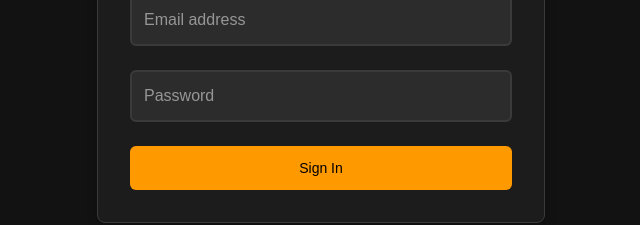
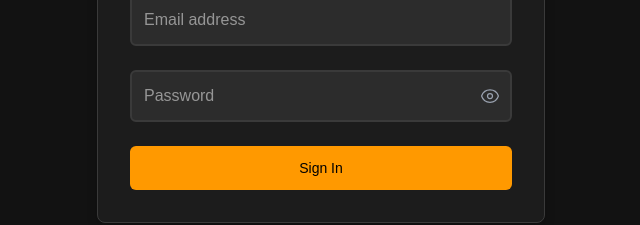
Before and after one commit to Mohitmk3009/raamya_admin, a Next.js app: page /admin/login in a window 1280 px wide. Shown: the part 358-583 px from the top of the page, without its empty margins (319-959 px from the left). Built offline with nearby package versions, Linux system fonts and the light colour scheme; no server answers.

Commit message:
login issue solved

```diff
--- a/src/app/admin/login/page.tsx
+++ b/src/app/admin/login/page.tsx
@@ -7,24 +7,23 @@ export default function AdminLoginPage() {
     const [formData, setFormData] = useState({ email: '', password: '' });
     const [error, setError] = useState('');
     const [loading, setLoading] = useState(false);
+    // 1. Add state to manage password visibility
+    const [passwordVisible, setPasswordVisible] = useState(false);
     const router = useRouter();
     const { login } = useAuth();
 
-    // FIX 1: Changed 'any' to the specific event type for an input element.
     const handleChange = (e: React.ChangeEvent<HTMLInputElement>) => {
         setFormData({ ...formData, [e.target.name]: e.target.value });
     };
 
-    // FIX 2: Changed 'any' to the specific event type for a form element.
     const handleSubmit = async (e: React.FormEvent<HTMLFormElement>) => {
         e.preventDefault();
         setError('');
         setLoading(true);
         try {
             await login(formData.email, formData.password);
-            router.push('/admin/dashboard'); // Redirect on success
-        } catch (err: unknown) { // FIX 3: Changed 'any' to 'unknown' for better type safety.
-            // Check if the error is an actual Error object before accessing .message
+            router.push('/admin/dashboard');
+        } catch (err: unknown) {
             if (err instanceof Error) {
                 setError(err.message);
             } else {
@@ -33,6 +32,11 @@ export default function AdminLoginPage() {
         } finally {
             setLoading(false);
         }
+    };
+
+    // 2. Function to toggle the password visibility state
+    const togglePasswordVisibility = () => {
+        setPasswordVisible(!passwordVisible);
     };
 
     return (
@@ -44,7 +48,40 @@ export default function AdminLoginPage() {
                 </div>
                 <form className="mt-8 space-y-6" onSubmit={handleSubmit}>
                     <input name="email" type="email" required value={formData.email} onChange={handleChange} className="w-full px-3 py-3 border-2 border-[#3A3A3A] bg-[#2C2C2C] text-white rounded-md" placeholder="Email address" />
-                    <input name="password" type="password" required value={formData.password} onChange={handleChange} className="w-full px-3 py-3 border-2 border-[#3A3A3A] bg-[#2C2C2C] text-white rounded-md" placeholder="Password" />
+
+                    {/* 3. Wrap the password input and button in a relative container */}
+                    <div className="relative">
+                        <input
+                            name="password"
+                            // 4. Set the input type based on the state
+                            type={passwordVisible ? "text" : "password"}
+                            required
+                            value={formData.password}
+                            onChange={handleChange}
+                            className="w-full px-3 py-3 border-2 border-[#3A3A3A] bg-[#2C2C2C] text-white rounded-md"
+                            placeholder="Password"
+                        />
+                        {/* 5. The toggle button with the eye icon */}
+                        <button
+                            type="button"
+                            onClick={togglePasswordVisibility}
+                            className="absolute inset-y-0 right-0 flex items-center pr-3 text-gray-400 hover:text-gray-200"
+                        >
+                            {passwordVisible ? (
+                                // Eye-slashed icon (password is visible)
+                                <svg xmlns="http://www.w3.org/2000/svg" fill="none" viewBox="0 0 24 24" strokeWidth={1.5} stroke="currentColor" className="w-5 h-5">
+                                    <path strokeLinecap="round" strokeLinejoin="round" d="M3.98 8.223A10.477 10.477 0 001.934 12C3.226 16.338 7.244 19.5 12 19.5c.993 0 1.953-.138 2.863-.395M6.228 6.228A10.45 10.45 0 0112 4.5c4.756 0 8.773 3.162 10.065 7.498a10.523 10.523 0 01-4.293 5.774M6.228 6.228L3 3m3.228 3.228l3.65 3.65m7.894 7.894L21 21m-3.228-3.228l-3.65-3.65m0 0a3 3 0 10-4.243-4.243m4.243 4.243L9.75 9.75" />
+                                </svg>
+                            ) : (
+                                // Eye icon (password is hidden)
+                                <svg xmlns="http://www.w3.org/2000/svg" fill="none" viewBox="0 0 24 24" strokeWidth={1.5} stroke="currentColor" className="w-5 h-5">
+                                    <path strokeLinecap="round" strokeLinejoin="round" d="M2.036 12.322a1.012 1.012 0 010-.639C3.423 7.51 7.36 4.5 12 4.5c4.638 0 8.573 3.007 9.963 7.178.07.207.07.431 0 .639C20.577 16.49 16.64 19.5 12 19.5s-8.573-3.007-9.963-7.178z" />
+                                    <path strokeLinecap="round" strokeLinejoin="round" d="M15 12a3 3 0 11-6 0 3 3 0 016 0z" />
+                                </svg>
+                            )}
+                        </button>
+                    </div>
+
                     {error && <div className="text-center p-3 bg-red-500/10 rounded-md"><p className="text-sm text-red-400">{error}</p></div>}
                     <button type="submit" disabled={loading} className="w-full flex justify-center py-3 px-4 text-sm font-medium rounded-md text-black bg-[#FF9900] hover:bg-opacity-90 disabled:bg-gray-500">{loading ? 'Signing In...' : 'Sign In'}</button>
                 </form>
--- a/src/app/context/AuthContext.jsx
+++ b/src/app/context/AuthContext.jsx
@@ -23,16 +23,31 @@ export const AuthProvider = ({ children }) => {
             headers: { 'Content-Type': 'application/json' },
             body: JSON.stringify({ email, password }),
         });
+
+        // 1. Check for a successful response FIRST.
+        if (!response.ok) {
+            // If the server sent an error, try to parse its error message.
+            // It might send JSON with a 'message' property, or it might not.
+            let errorMessage = `Login failed with status: ${response.status}`;
+            try {
+                const errorData = await response.json();
+                errorMessage = errorData.message || errorMessage;
+            } catch (e) {
+                // The error response wasn't JSON. We can ignore this error
+                // and stick with the default status message.
+            }
+            throw new Error(errorMessage);
+        }
+
+        // 2. If the response was successful, THEN parse the JSON body.
         const data = await response.json();
 
-        if (!response.ok) {
-            throw new Error(data.message || 'Login failed.');
-        }
+        // 3. Perform your additional checks.
         if (data.role !== 'admin') {
             throw new Error('Access Denied: Not an administrator account.');
         }
 
-        // This function now handles both saving the token AND updating the state
+        // 4. If everything is fine, save the token and update the state.
         localStorage.setItem('authToken', data.token);
         setIsAuthenticated(true);
     };
```
